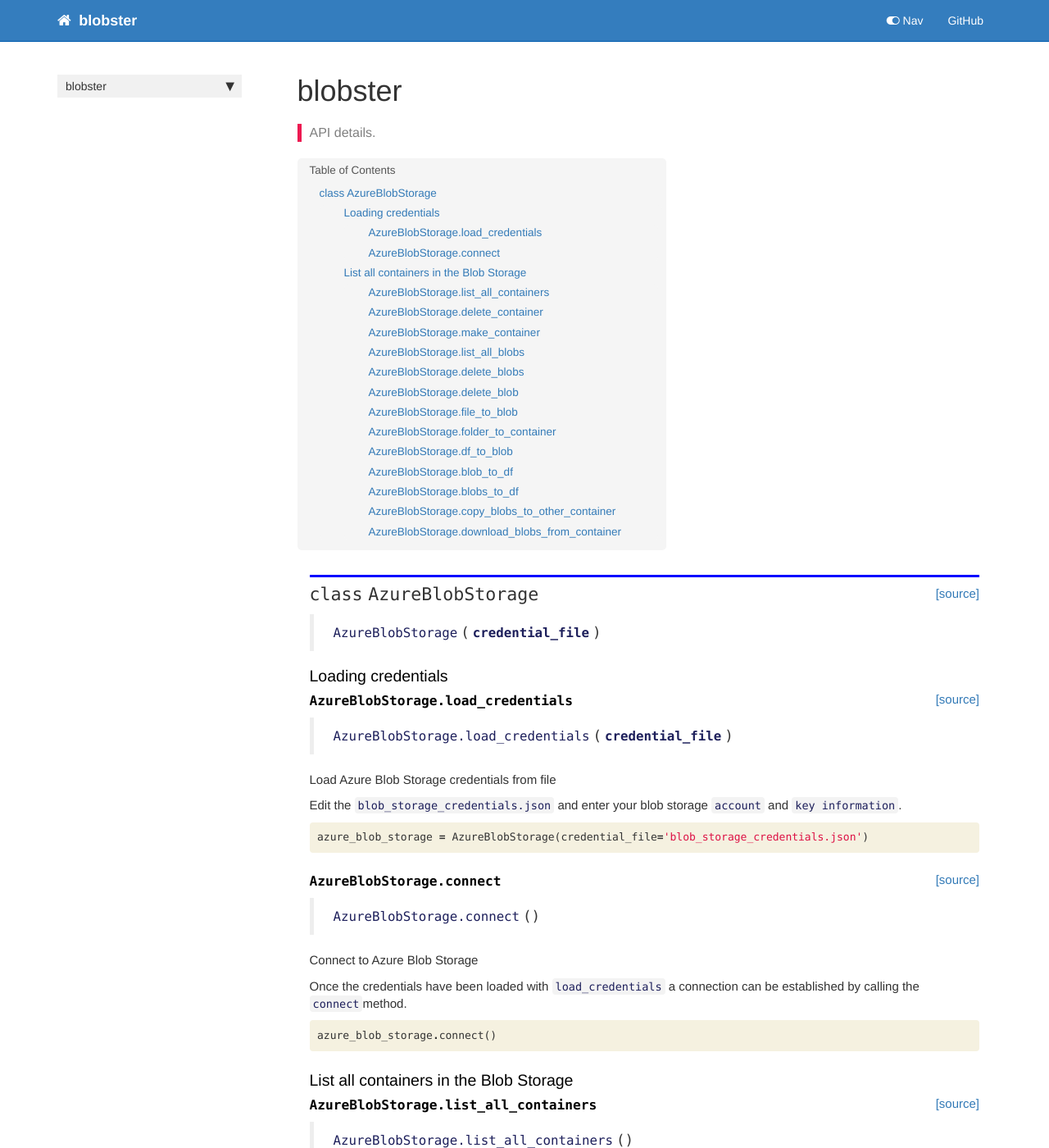
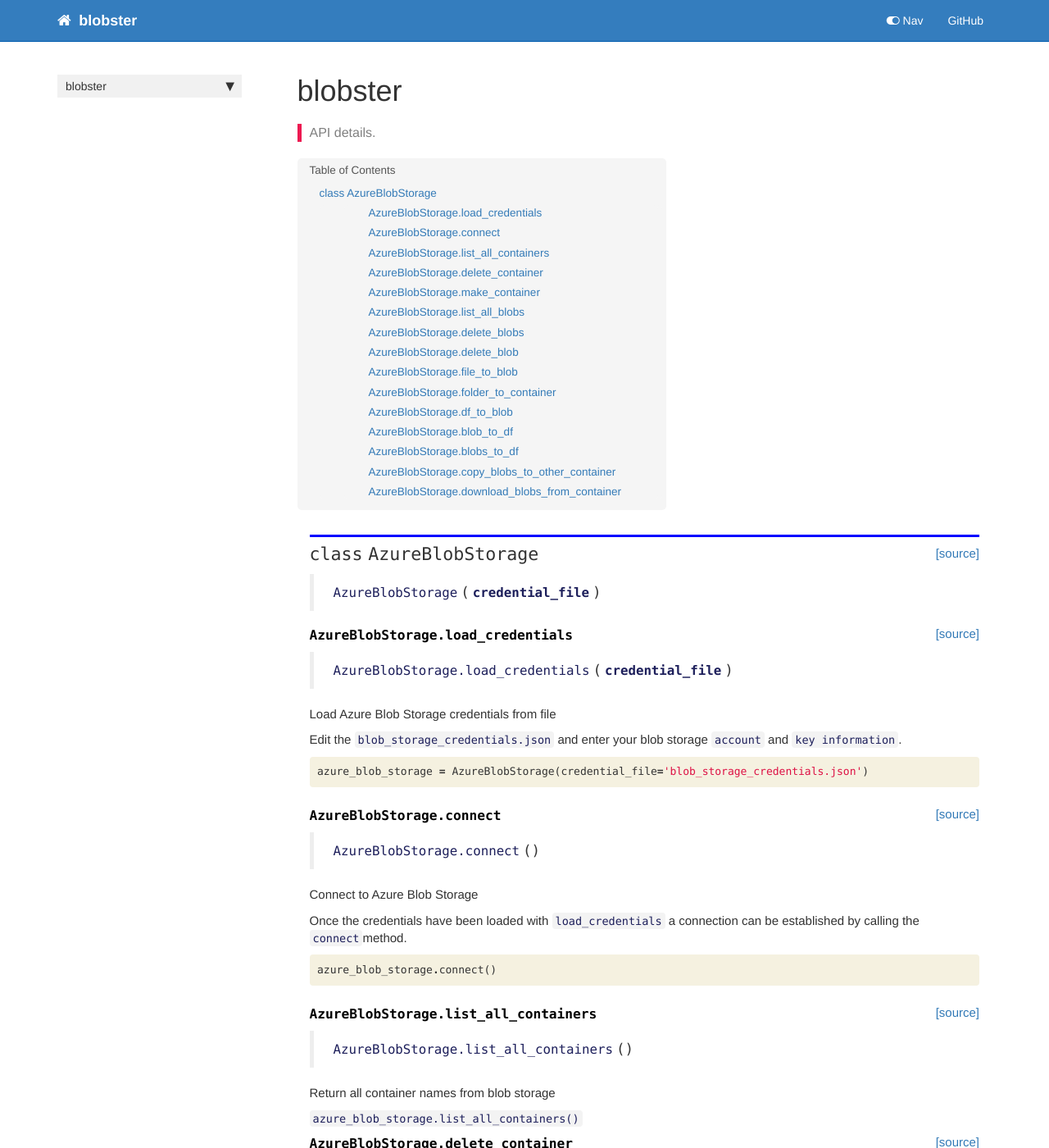
Before and after one commit to tkanngiesser/blobster, a Jekyll site: the page built from docs/core.html, in a window 1280 px wide and 1400 px high. Shown: the whole window at 82% size. Built offline with Jekyll 4.4.1, drawn with Linux system fonts in a browser that asks for light colours; nearby versions of some CDN libraries; comment, search, counter and statistics services are not loaded.

Commit message:
update docs

```diff
--- a/docs/core.html
+++ b/docs/core.html
@@ -44,12 +44,6 @@ summary: "API details."
 </div>
 </div>
 
-</div>
-<div class="cell border-box-sizing text_cell rendered"><div class="inner_cell">
-<div class="text_cell_render border-box-sizing rendered_html">
-<h3 id="Loading-credentials">Loading credentials<a class="anchor-link" href="#Loading-credentials">&#182;</a></h3>
-</div>
-</div>
 </div>
 <div class="cell border-box-sizing code_cell rendered">
 
@@ -139,12 +133,6 @@ a connection can be established by calling the <code>connect</code>method.</p>
 </div>
 </div>
 
-</div>
-<div class="cell border-box-sizing text_cell rendered"><div class="inner_cell">
-<div class="text_cell_render border-box-sizing rendered_html">
-<h3 id="List-all-containers-in-the-Blob-Storage">List all containers in the Blob Storage<a class="anchor-link" href="#List-all-containers-in-the-Blob-Storage">&#182;</a></h3>
-</div>
-</div>
 </div>
 <div class="cell border-box-sizing code_cell rendered">
 
```
Also changed, not shown: 1 other file.
